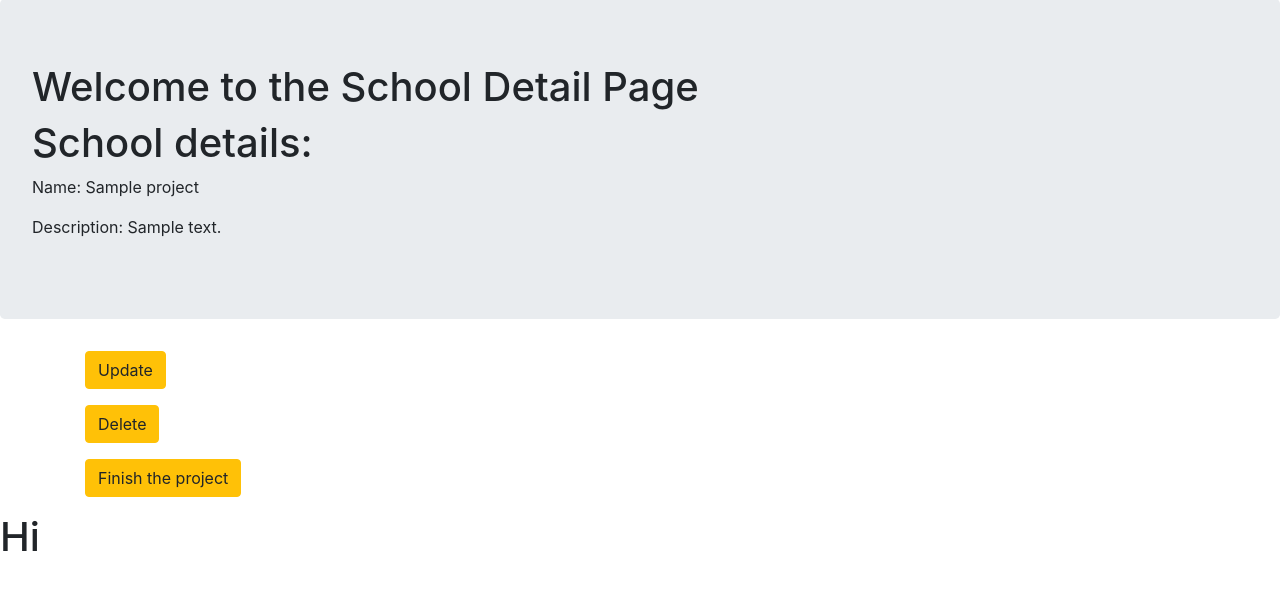
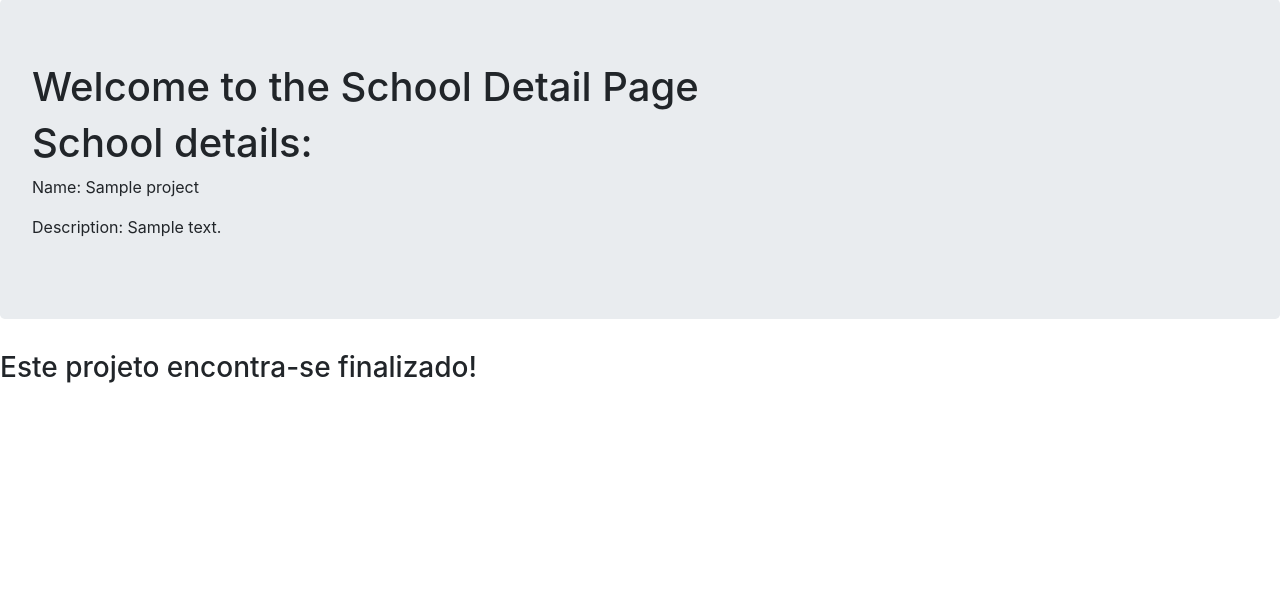
Before and after one commit to joaopnramos/Cos, a Django app: page /webapp/list/1 in a window 1280 px wide. Shown: the part 57-647 px from the top of the page. Run offline with Django 3.2, Linux system fonts and the light colour scheme; a user stored in the database is signed in; tables that the repository leaves empty hold one stand-in row (values such as "Sample post"); some libraries are stand-ins or nearby versions.

Commit message:
finalized project update message

```diff
--- a/templates/webapp/project_detail.html
+++ b/templates/webapp/project_detail.html
@@ -10,6 +10,11 @@
 
     </div>
 
+{% if project.finished %}
+<h3>Este projeto encontra-se finalizado!</h3>
+
+{% else %}
+
 {% if project.scientist.user.id == request.user.id %}
     <div class="container">
         <p><a class="btn btn-warning" href="{% url 'webapp:update' pk=project.pk  %}">Update</a></p>
@@ -18,8 +23,8 @@
     </div>
 {% endif %}
 
-{% if project.finished %}
-<h1>Hi </h1>
+
+
 {% endif %}
 
 {% comment %} {% if user.donator.is_donator %}
```
